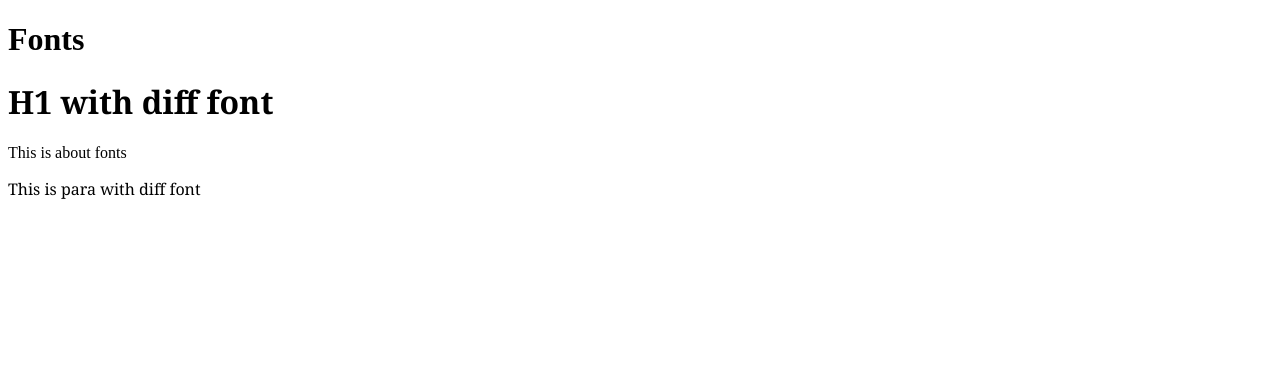
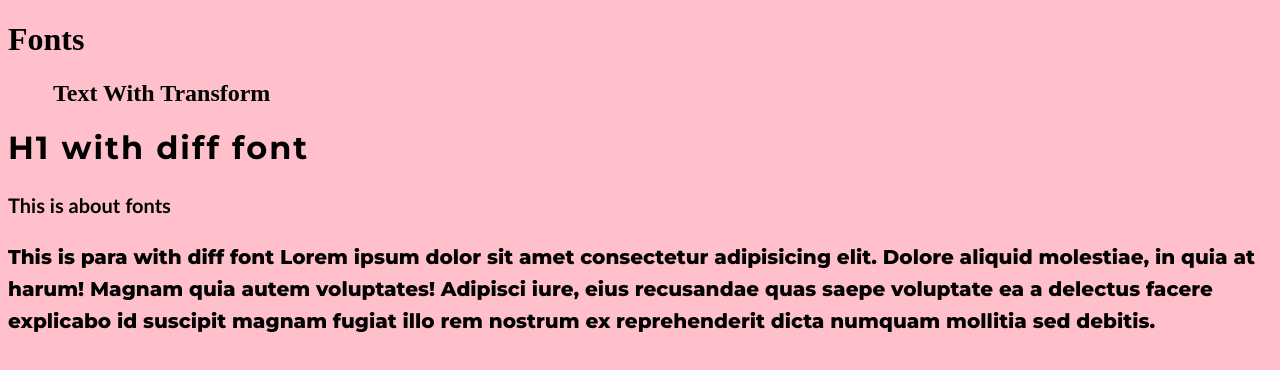
Before and after one commit to swastiksanger16/Web-Development, a plain HTML site: page CSS/video19/index.html in a window 1280 px wide. Drawn offline with Linux system fonts and the light colour scheme; a web font is replaced by a local one.

Commit message:
fonts_Colors

```diff
--- a/CSS/video19/index.html
+++ b/CSS/video19/index.html
@@ -1,22 +1,47 @@
 <!DOCTYPE html>
 <html lang="en">
+
 <head>
     <meta charset="UTF-8">
     <meta name="viewport" content="width=device-width, initial-scale=1.0">
+    <link rel="preconnect" href="https://fonts.googleapis.com">
+    <link rel="preconnect" href="https://fonts.gstatic.com" crossorigin>
+    <link
+        href="https://fonts.googleapis.com/css2?family=Montserrat:ital,wght@0,100..900;1,100..900&family=Rock+3D&display=swap"
+        rel="stylesheet">
     <title>Fonts</title>
     <style>
-        .font{
-            font-family: Cambria, Cochin, Georgia, Times, 'Times New Roman', serif;
+        @import url('https://fonts.googleapis.com/css2?family=Montserrat:ital,wght@0,100..900;1,100..900&family=Rock+3D&display=swap');
+
+        .font {
+            font-family: "Montserrat", sans-serif;
         }
-        /*p{
+        .space{
+            letter-spacing: 2px;
+        }
+        p{
             font-family: 'Gill Sans', 'Gill Sans MT', Calibri, 'Trebuchet MS', sans-serif;
-        } */
+            font-size: 20px;
+            font-weight: 800;
+            line-height: 1.6;
+        }
+        body{
+            background-color: pink;
+        }
+        h2{
+            text-transform: capitalize;
+            text-decoration-style: wavy;
+            text-indent: 45px;
+        }
     </style>
 </head>
+
 <body>
     <h1>Fonts</h1>
-    <h1 class="font">H1 with diff font</h1>
+    <h2>text with transform</h2>
+    <h1 class="font space">H1 with diff font</h1>
     <p>This is about fonts</p>
-    <p class="font">This is para with diff font</p>
+    <p class="font">This is para with diff font Lorem ipsum dolor sit amet consectetur adipisicing elit. Dolore aliquid molestiae, in quia at harum! Magnam quia autem voluptates! Adipisci iure, eius recusandae quas saepe voluptate ea a delectus facere explicabo id suscipit magnam fugiat illo rem nostrum ex reprehenderit dicta numquam mollitia sed debitis.</p>
 </body>
+
 </html>
```
Also changed, not shown: CSS/video19/color.html (added, +25 -0 lines).
